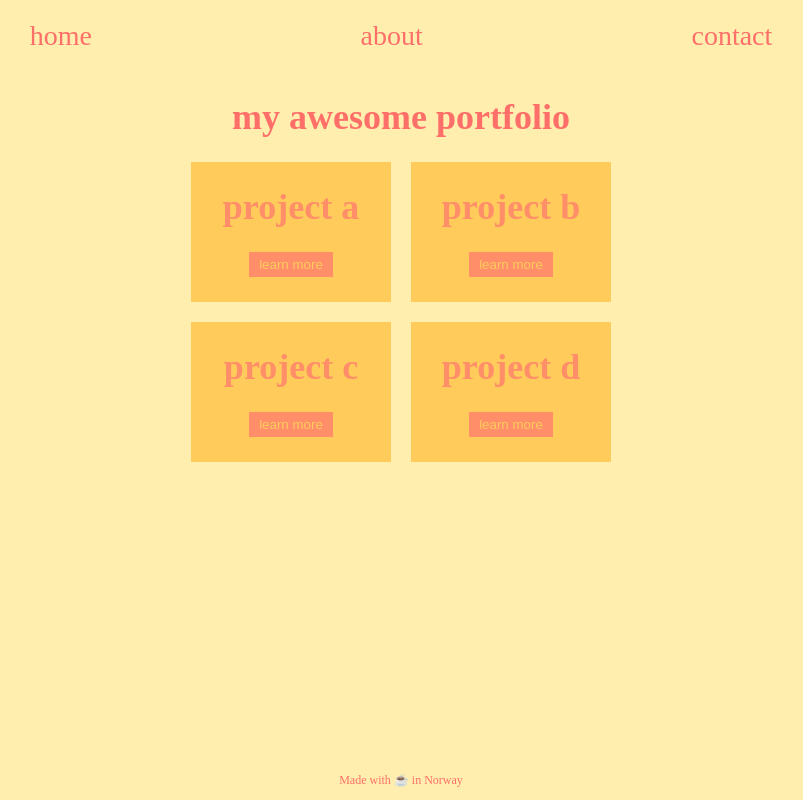
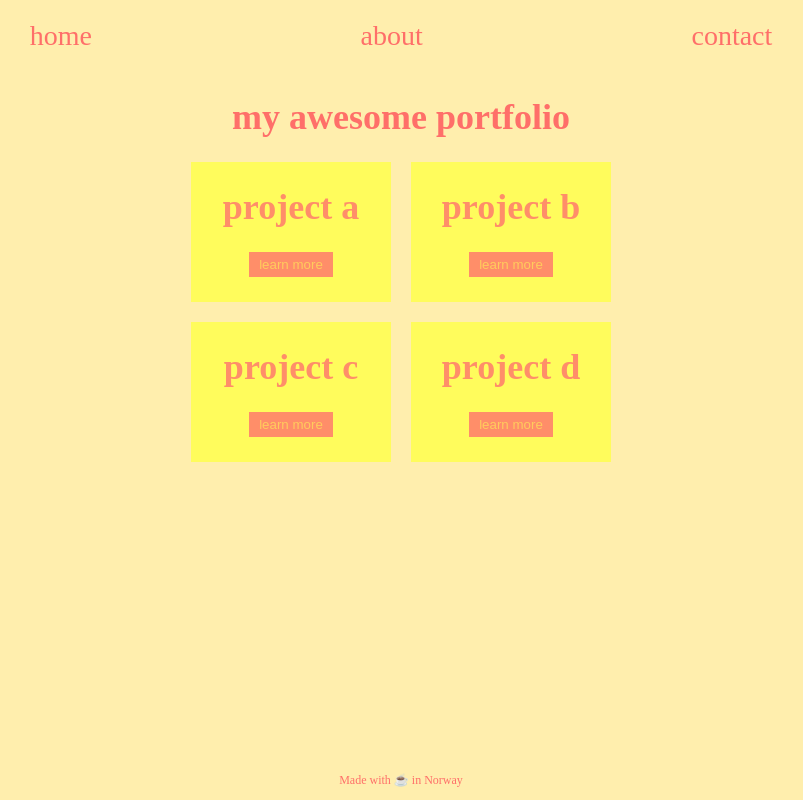
Before and after one commit to Rusydy/CSS_Variable_course, a plain HTML site: page index.html in a window 1280 px wide. Shown: the whole page, without its empty margins (239-1042 px from the left). Drawn offline with Linux system fonts and the light colour scheme.

Commit message:
local variable

```diff
--- a/index.css
+++ b/index.css
@@ -13,13 +13,18 @@ h1, p {
     color: var(--red);
 }
 
+#navbar {
+    --nav-red: #ff6f19;
+}
+
 #navbar a {
     color: var(--red);
 }
 
 .item {
+    --item-yellow: #fffc5c;
     --red: #ff8e69;
-    background: var(--yellow);
+    background: var(--item-yellow);
 }
 
 button {
```
